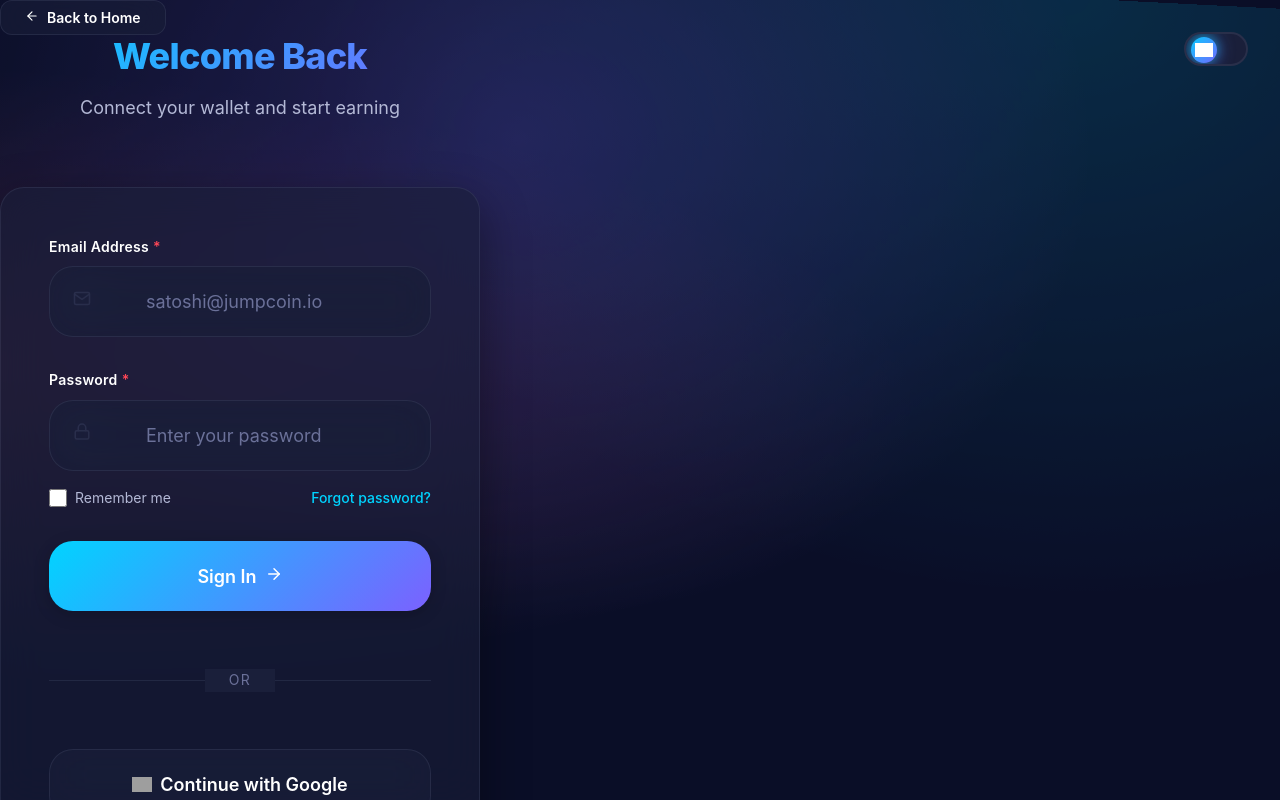
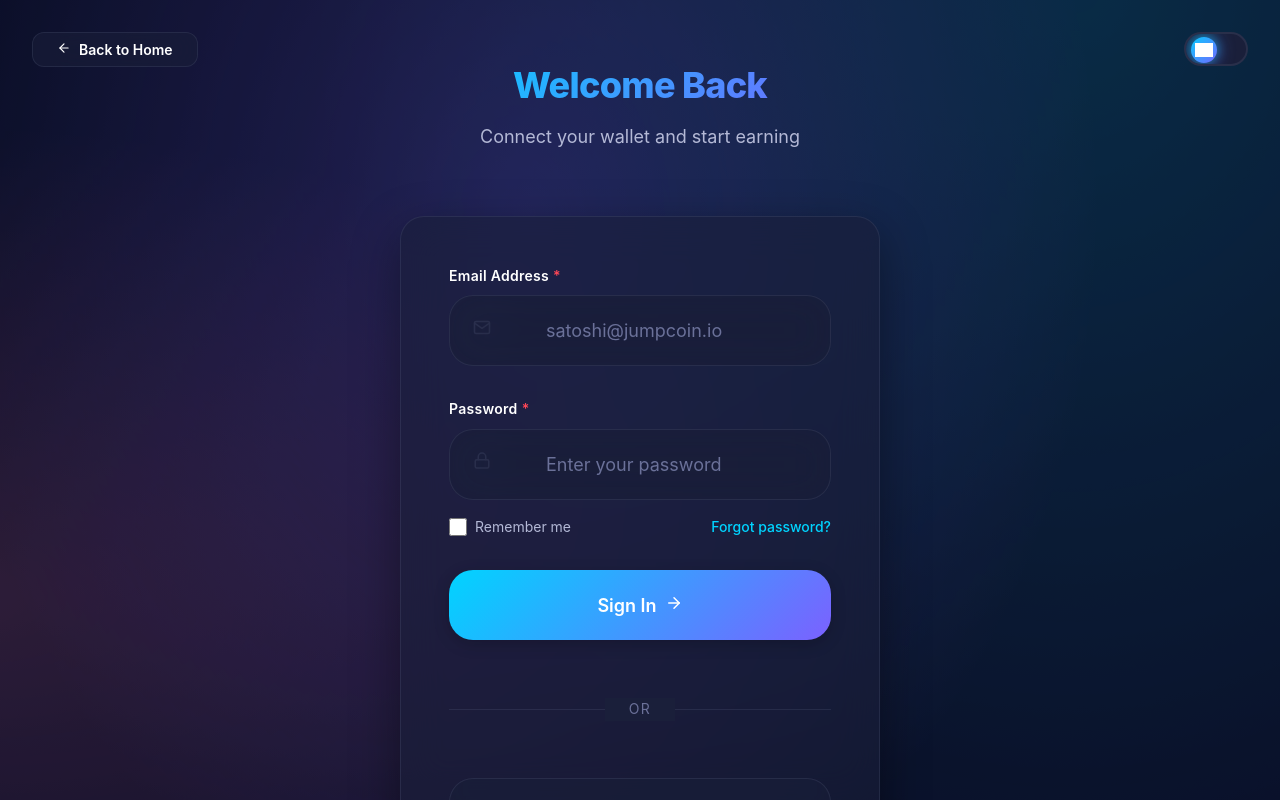
Before and after one commit to wsuits6/jumper, a React (Vite) app: page /login in a window 1280 px wide. Built offline with nearby package versions, Linux system fonts and the light colour scheme; grey boxes are pictures that could not be loaded.

Commit message:
updated Auth CSS

```diff
--- a/src/pages/Auth/Auth.css
+++ b/src/pages/Auth/Auth.css
@@ -5,11 +5,60 @@
   position: relative;
 }
 
+/* Standalone auth page (without hero) */
+.auth-page-standalone {
+  min-height: 100vh;
+  display: flex;
+  align-items: center;
+  justify-content: center;
+  position: relative;
+  background: var(--color-background);
+}
+
+.auth-page-standalone::before {
+  content: '';
+  position: absolute;
+  inset: 0;
+  background: var(--gradient-mesh);
+  pointer-events: none;
+  animation: meshMove 20s ease-in-out infinite;
+}
+
+@keyframes meshMove {
+  0%, 100% {
+    opacity: 0.6;
+    transform: scale(1) rotate(0deg);
+  }
+  50% {
+    opacity: 0.8;
+    transform: scale(1.1) rotate(5deg);
+  }
+}
+
 .auth-theme-toggle {
   position: fixed;
   top: var(--spacing-xl);
   right: var(--spacing-xl);
   z-index: var(--z-sticky);
+}
+
+.auth-back-button {
+  position: fixed;
+  top: var(--spacing-xl);
+  left: var(--spacing-xl);
+  z-index: var(--z-sticky);
+  animation: slideDown 0.6s ease-out;
+}
+
+@keyframes slideDown {
+  from {
+    opacity: 0;
+    transform: translateY(-20px);
+  }
+  to {
+    opacity: 1;
+    transform: translateY(0);
+  }
 }
 
 /* Hero Section */
@@ -20,7 +69,7 @@
   overflow: hidden;
 }
 
-/* Form Section */
+/* Form Section (for two-column layout) */
 .auth-form-section {
   display: flex;
   align-items: center;
@@ -41,6 +90,17 @@
   background: radial-gradient(circle at 30% 50%, rgba(123, 97, 255, 0.1) 0%, transparent 50%),
               radial-gradient(circle at 70% 80%, rgba(0, 212, 255, 0.08) 0%, transparent 50%);
   pointer-events: none;
+}
+
+/* Form Section Centered (for standalone pages) */
+.auth-form-section-centered {
+  display: flex;
+  align-items: center;
+  justify-content: center;
+  padding: var(--spacing-3xl) var(--spacing-xl);
+  min-height: 100vh;
+  position: relative;
+  z-index: 1;
 }
 
 .auth-form-container {
@@ -233,6 +293,74 @@
   font-weight: var(--font-weight-medium);
 }
 
+/* Terms checkbox */
+.auth-terms {
+  display: flex;
+  flex-direction: column;
+  gap: var(--spacing-xs);
+  margin-top: calc(var(--spacing-md) * -1);
+}
+
+.auth-terms .auth-checkbox {
+  align-items: flex-start;
+}
+
+.auth-terms .auth-checkbox span {
+  line-height: 1.5;
+}
+
+.auth-terms-error {
+  font-size: var(--font-size-xs);
+  color: var(--color-error);
+  margin-left: calc(18px + var(--spacing-sm));
+  animation: slideDownError 0.3s ease-out;
+}
+
+@keyframes slideDownError {
+  from {
+    opacity: 0;
+    transform: translateY(-5px);
+  }
+  to {
+    opacity: 1;
+    transform: translateY(0);
+  }
+}
+
+/* Benefits */
+.auth-benefits {
+  display: flex;
+  flex-direction: column;
+  gap: var(--spacing-md);
+  margin-top: var(--spacing-3xl);
+  padding: var(--spacing-xl);
+  background: var(--color-surface-glass);
+  backdrop-filter: blur(10px);
+  border: 1px solid var(--color-border);
+  border-radius: var(--radius-xl);
+}
+
+.benefit-item {
+  display: flex;
+  align-items: center;
+  gap: var(--spacing-md);
+  font-size: var(--font-size-sm);
+  color: var(--color-text-secondary);
+  font-weight: var(--font-weight-medium);
+  transition: all var(--transition-base);
+}
+
+.benefit-item:hover {
+  color: var(--color-text-primary);
+  transform: translateX(4px);
+}
+
+.benefit-icon {
+  font-size: var(--font-size-lg);
+  color: var(--color-success);
+  flex-shrink: 0;
+}
+
 /* Responsive */
 @media (max-width: 1200px) {
   .auth-page {
@@ -274,18 +402,39 @@
     gap: var(--spacing-sm);
   }
 
+  .auth-theme-toggle,
+  .auth-back-button {
+    top: var(--spacing-lg);
+  }
+
   .auth-theme-toggle {
-    top: var(--spacing-lg);
     right: var(--spacing-lg);
+  }
+
+  .auth-back-button {
+    left: var(--spacing-lg);
   }
 
   .auth-hero {
     min-height: 50vh;
   }
+
+  .auth-benefits {
+    padding: var(--spacing-lg);
+  }
+
+  .auth-terms .auth-checkbox span {
+    font-size: var(--font-size-xs);
+  }
+
+  .auth-form-section-centered {
+    padding: var(--spacing-2xl) var(--spacing-lg);
+  }
 }
 
 @media (max-width: 480px) {
-  .auth-form-section {
+  .auth-form-section,
+  .auth-form-section-centered {
     padding: var(--spacing-xl) var(--spacing-md);
   }
 
@@ -293,75 +442,3 @@
     font-size: var(--font-size-2xl);
   }
 }
-
-
-
-/* Add to existing Auth.css */
-
-/* Terms checkbox */
-.auth-terms {
-  display: flex;
-  flex-direction: column;
-  gap: var(--spacing-xs);
-  margin-top: calc(var(--spacing-md) * -1);
-}
-
-.auth-terms .auth-checkbox {
-  align-items: flex-start;
-}
-
-.auth-terms .auth-checkbox span {
-  line-height: 1.5;
-}
-
-.auth-terms-error {
-  font-size: var(--font-size-xs);
-  color: var(--color-error);
-  margin-left: calc(18px + var(--spacing-sm));
-  animation: slideDown 0.3s ease-out;
-}
-
-/* Benefits */
-.auth-benefits {
-  display: flex;
-  flex-direction: column;
-  gap: var(--spacing-md);
-  margin-top: var(--spacing-3xl);
-  padding: var(--spacing-xl);
-  background: var(--color-surface-glass);
-  backdrop-filter: blur(10px);
-  border: 1px solid var(--color-border);
-  border-radius: var(--radius-xl);
-}
-
-.benefit-item {
-  display: flex;
-  align-items: center;
-  gap: var(--spacing-md);
-  font-size: var(--font-size-sm);
-  color: var(--color-text-secondary);
-  font-weight: var(--font-weight-medium);
-  transition: all var(--transition-base);
-}
-
-.benefit-item:hover {
-  color: var(--color-text-primary);
-  transform: translateX(4px);
-}
-
-.benefit-icon {
-  font-size: var(--font-size-lg);
-  color: var(--color-success);
-  flex-shrink: 0;
-}
-
-/* Responsive additions */
-@media (max-width: 768px) {
-  .auth-benefits {
-    padding: var(--spacing-lg);
-  }
-
-  .auth-terms .auth-checkbox span {
-    font-size: var(--font-size-xs);
-  }
-}
```
